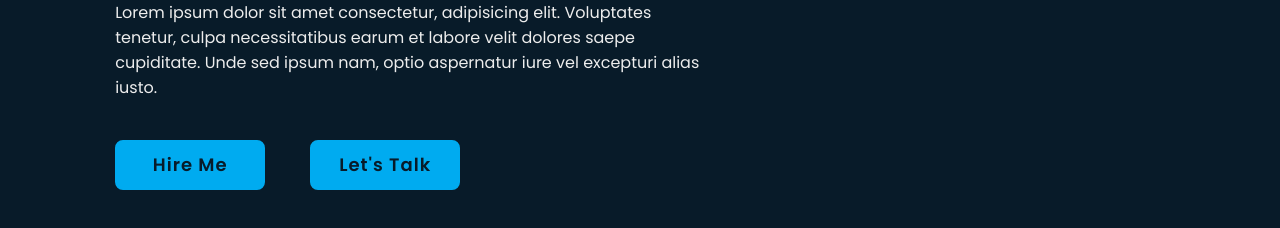
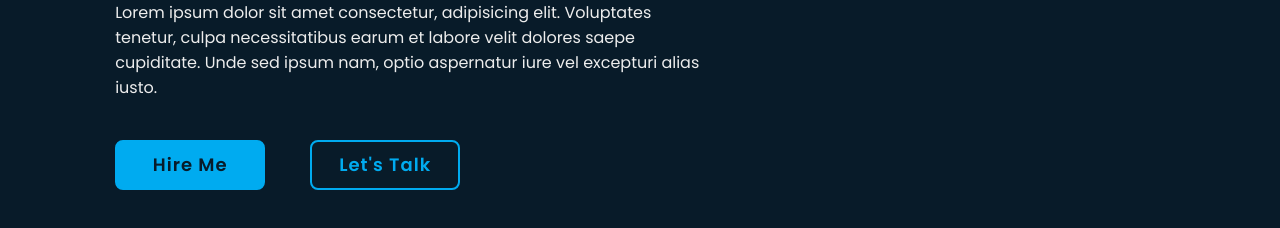
Before and after one commit to amirhossein-peyvand/portfolio-website, a website: page index.html in a window 1280 px wide. Shown: the part 404-632 px from the top of the page. Drawn offline with nearby package versions, Linux system fonts and the light colour scheme.

Commit message:
Adding some content to home section and styling them

```diff
--- a/css/style.scss
+++ b/css/style.scss
@@ -117,6 +117,42 @@ html {
               letter-spacing: 0.1rem;
               position: relative;
               width: 15rem;
+              z-index: 1;
+              transition: 0.5s;
+              overflow: hidden;
+
+              &:hover {
+                color: $main-color;
+              }
+
+              &:hover::before {
+                width: 100%;
+              }
+
+              &::before {
+                content: "";
+                position: absolute;
+                top: 0;
+                left: 0;
+                height: 100%;
+                width: 0;
+                background-color: $bg-color;
+                z-index: -1;
+                transition: 0.5s;
+              }
+
+              &:nth-child(2) {
+                background-color: transparent;
+                color: $main-color;
+              }
+
+              &:nth-child(2):hover {
+                color: $bg-color;
+              }
+
+              &:nth-child(2)::before {
+                background-color: $main-color;
+              }
             }
           }
         }
```
Also changed, not shown: css/style.css, 1 other file.
